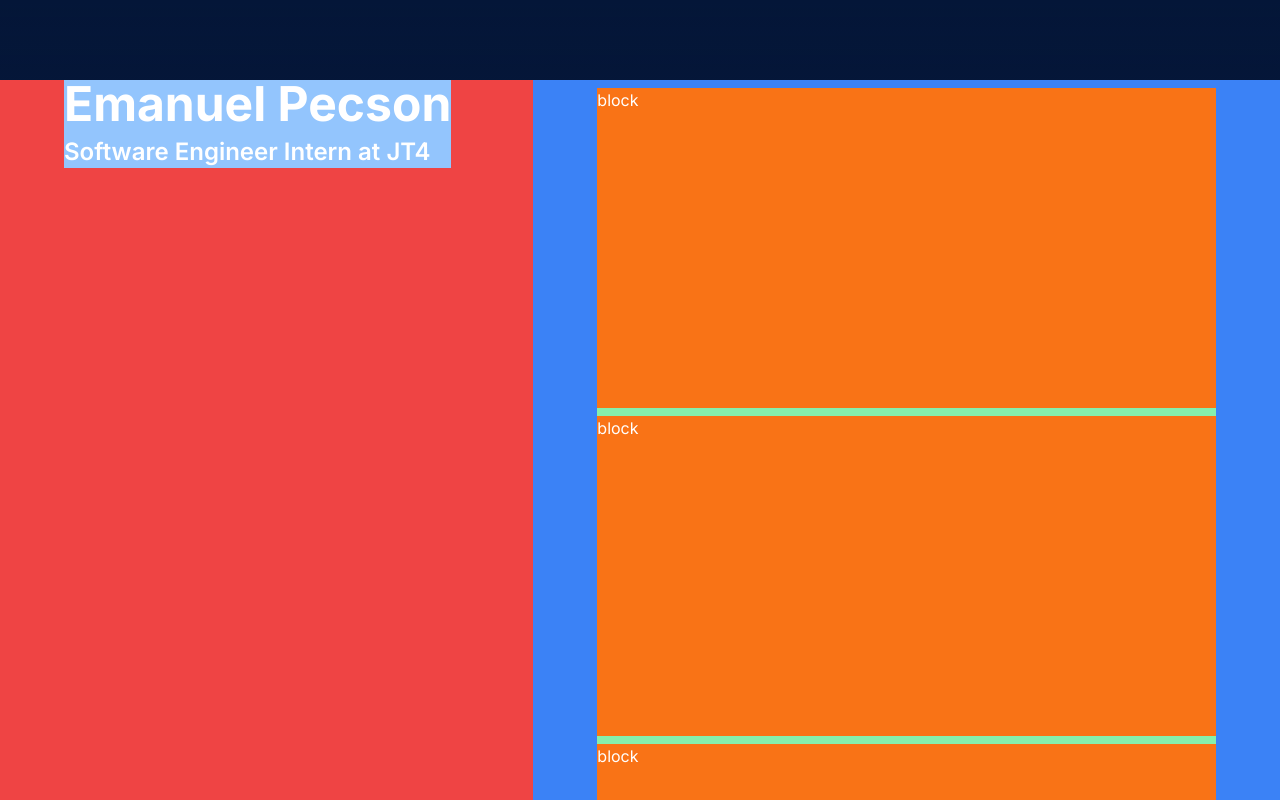
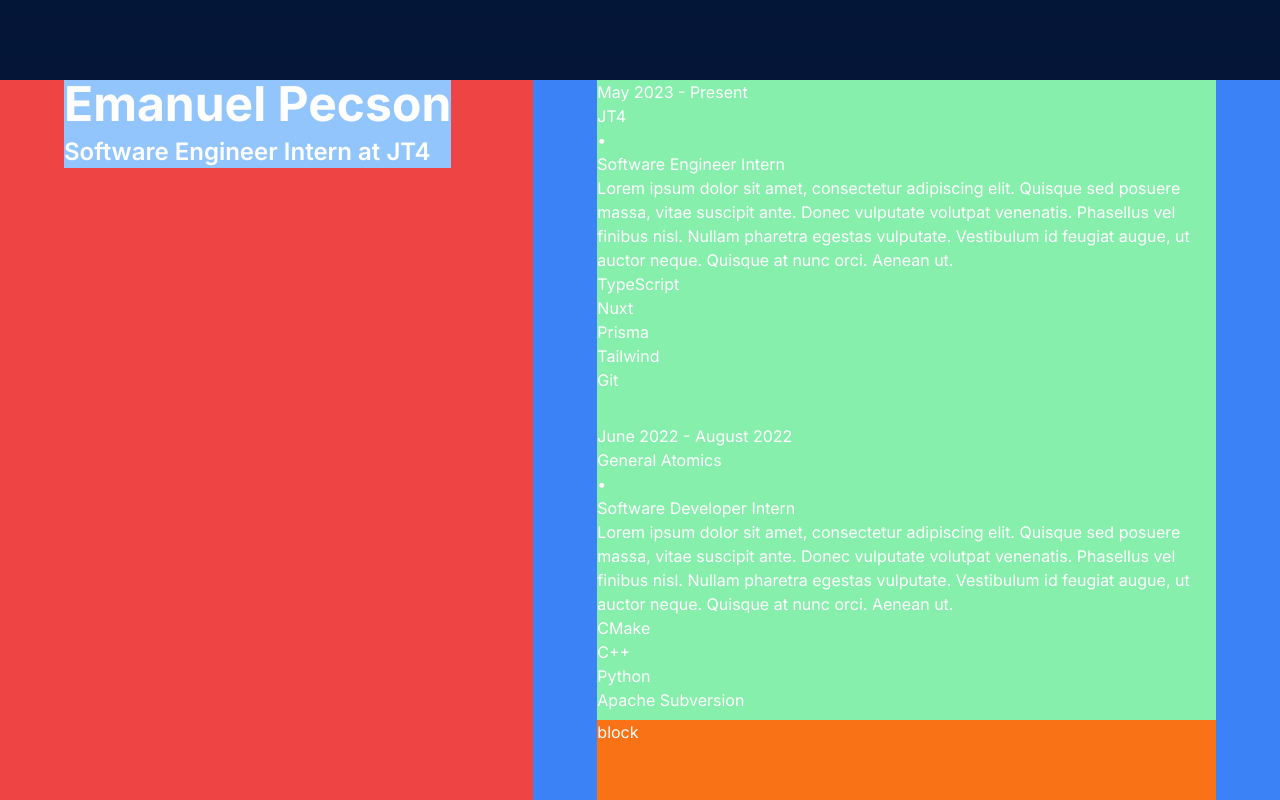
Before and after one commit to emanpecson/portfolio, a Next.js app: page / in a window 1280 px wide. Shown: the top 800 px of the page. Built offline with nearby package versions, Linux system fonts and the light colour scheme.

Commit message:
feat: :sparkles: introduce Experience component

```diff
--- /dev/null
+++ b/components/Experience.tsx
@@ -0,0 +1,32 @@
+import Tag from './Tag';
+import { ExperienceType } from '../types/ExperienceType';
+
+export default function Experience({ params }: { params: ExperienceType }) {
+  return (
+    <>
+      <div className="flex">
+        {/* timeline */}
+        <div className="w-3/12">
+          <p>{params.timeline}</p>
+        </div>
+
+        {/* content */}
+        <div className="w-9/12 space-y-3">
+          <div className="flex space-x-3">
+            <h1>{params.employer}</h1>
+            <p>•</p>
+            <h1>{params.position}</h1>
+          </div>
+
+          <p>{params.description}</p>
+
+          <div className="flex">
+            {params.tags.map((tag: string, index: number) => (
+              <Tag params={{ text: tag }} key={index} />
+            ))}
+          </div>
+        </div>
+      </div>
+    </>
+  );
+}
--- /dev/null
+++ b/components/Tag.tsx
@@ -0,0 +1,7 @@
+export default function Tag({ params }: { params: { text: string } }) {
+  return (
+    <div className="rounded-3xl bg-green-400 bg-opacity-20">
+      <p className="text-green-400">{params.text}</p>
+    </div>
+  );
+}
--- a/src/app/page.tsx
+++ b/src/app/page.tsx
@@ -1,4 +1,26 @@
+import Experience from '../../components/Experience';
+import { ExperienceType } from '../../types/ExperienceType';
+
 export default function Home() {
+  const experiences: ExperienceType[] = [
+    {
+      employer: 'JT4',
+      position: 'Software Engineer Intern',
+      timeline: 'May 2023 - Present',
+      description:
+        'Lorem ipsum dolor sit amet, consectetur adipiscing elit. Quisque sed posuere massa, vitae suscipit ante. Donec vulputate volutpat venenatis. Phasellus vel finibus nisl. Nullam pharetra egestas vulputate. Vestibulum id feugiat augue, ut auctor neque. Quisque at nunc orci. Aenean ut.',
+      tags: ['TypeScript', 'Nuxt', 'Prisma', 'Tailwind', 'Git'],
+    },
+    {
+      employer: 'General Atomics',
+      position: 'Software Developer Intern',
+      timeline: 'June 2022 - August 2022',
+      description:
+        'Lorem ipsum dolor sit amet, consectetur adipiscing elit. Quisque sed posuere massa, vitae suscipit ante. Donec vulputate volutpat venenatis. Phasellus vel finibus nisl. Nullam pharetra egestas vulputate. Vestibulum id feugiat augue, ut auctor neque. Quisque at nunc orci. Aenean ut.',
+      tags: ['CMake', 'C++', 'Python', 'Apache Subversion'],
+    },
+  ];
+
   return (
     <>
       <div className="xl:grid xl:grid-cols-12 h-screen pt-20">
@@ -12,6 +34,12 @@
         </div>
         <div className="xl:col-span-7 bg-blue-500 h-full">
           <div className="mx-16 bg-green-300">
+            <div className="space-y-8">
+              {experiences.map((exp: ExperienceType, index: number) => (
+                <Experience params={exp} key={index} />
+              ))}
+            </div>
+
             <div className="bg-orange-500 h-[20rem] my-2">block</div>
             <div className="bg-orange-500 h-[20rem] my-2">block</div>
             <div className="bg-orange-500 h-[20rem] my-2">block</div>
--- /dev/null
+++ b/types/ExperienceType.ts
@@ -0,0 +1,7 @@
+export type ExperienceType = {
+  timeline: string;
+  position: string;
+  employer: string;
+  description: string;
+  tags: string[];
+};
```
